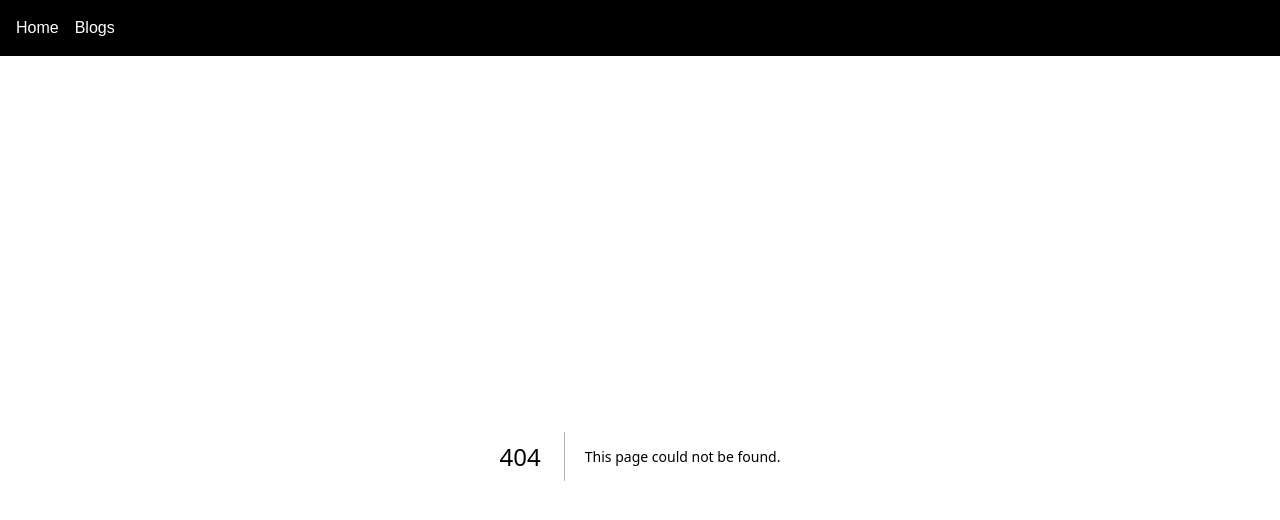
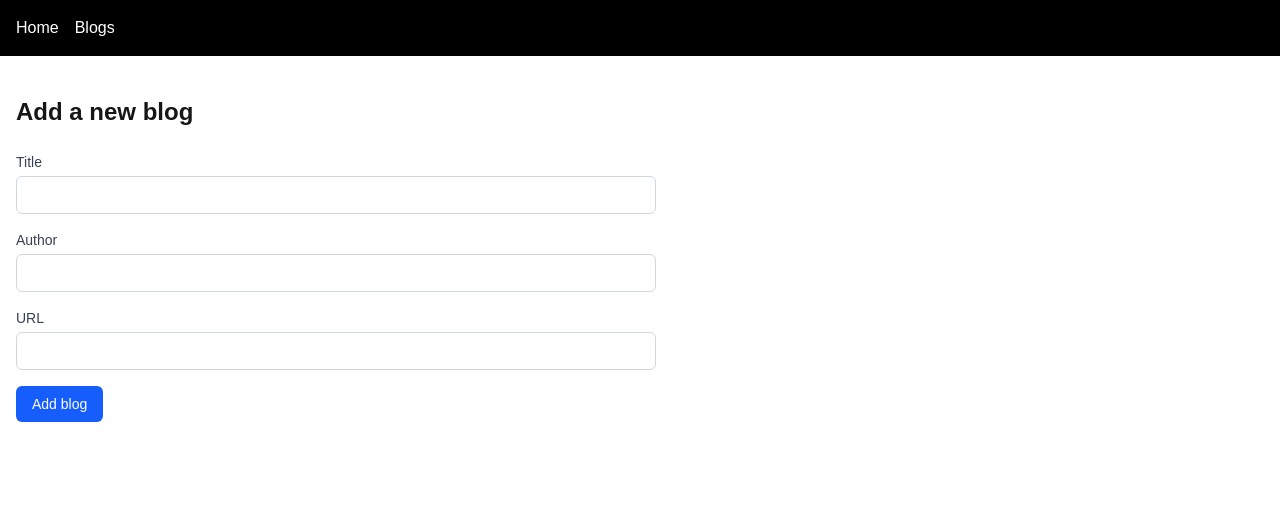
Before and after one commit to snr-roko/next-blog, a Next.js app: page /blogs/new in a window 1280 px wide. Before the commit this address had no page. Shown: the top 520 px of the page. Built offline with nearby package versions, Linux system fonts and the light colour scheme.

Commit message:
Exercise 2: Add New Blog functionality for adding a new blog using server components

```diff
--- /dev/null
+++ b/actions/newBlogAction.ts
@@ -0,0 +1,19 @@
+"use server"
+
+import { Blog, blogs } from "@/app/blogs/page"
+import {revalidatePath} from "next/cache"
+import { redirect } from "next/navigation"
+
+export async function createNewBlog(blog: FormData) {
+  const newBlog: Blog = {
+    id: blogs.length + 1,
+    title: blog.get("title") as string,
+    author: blog.get("author") as string,
+    url: blog.get("url") as string,
+    likes: 0
+  }
+  blogs.push(newBlog)
+
+  revalidatePath("/blogs")
+  redirect("/blogs")
+}
--- /dev/null
+++ b/app/blogs/new/page.tsx
@@ -0,0 +1,53 @@
+import { createNewBlog } from "@/actions/newBlogAction";
+
+export default function NewBlog() {
+    return (
+        <div className="max-w-2xl py-10 px-4">
+            <h1 className="text-2xl font-semibold mb-6">Add a new blog</h1>
+            <form className="space-y-4" action={createNewBlog}>
+                <div>
+                    <label htmlFor="title" className="block text-sm font-medium text-gray-700">
+                        Title
+                    </label>
+                    <input
+                        id="title"
+                        name="title"
+                        type="text"
+                        required
+                        className="mt-1 w-full rounded-md border border-gray-300 px-3 py-2 text-sm focus:outline-none focus:ring-2 focus:ring-blue-500"
+                    />
+                </div>
+                <div>
+                    <label htmlFor="author" className="block text-sm font-medium text-gray-700">
+                        Author
+                    </label>
+                    <input
+                        id="author"
+                        name="author"
+                        type="text"
+                        required
+                        className="mt-1 w-full rounded-md border border-gray-300 px-3 py-2 text-sm focus:outline-none focus:ring-2 focus:ring-blue-500"
+                    />
+                </div>
+                <div>
+                    <label htmlFor="url" className="block text-sm font-medium text-gray-700">
+                        URL
+                    </label>
+                    <input
+                        id="url"
+                        name="url"
+                        type="url"
+                        required
+                        className="mt-1 w-full rounded-md border border-gray-300 px-3 py-2 text-sm focus:outline-none focus:ring-2 focus:ring-blue-500"
+                    />
+                </div>
+                <button
+                    type="submit"
+                    className="rounded-md bg-blue-600 px-4 py-2 text-sm font-medium text-white hover:bg-blue-700"
+                >
+                    Add blog
+                </button>
+            </form>
+        </div>
+    )
+}
--- a/app/blogs/page.tsx
+++ b/app/blogs/page.tsx
@@ -1,13 +1,12 @@
-export default function Blogs () {
+export type Blog = {
+    id: number;
+    title: string;
+    author: string;
+    url: string;
+    likes: number;
+}
 
-    type Blog = {
-        id: number;
-        title: string;
-        author: string;
-        url: string;
-        likes: number;
-    }
-    const blogs: Blog[] = [
+export const blogs: Blog[] = [
         {
             id: 1,
             title: "Announcing Next.js 13",
@@ -23,6 +22,8 @@ export default function Blogs () {
             likes: 5,
         },
     ]
+
+export default function Blogs () {
     return (
         <div className="max-w-2xl py-10 px-4">
             <h1 className="text-2xl font-semibold mb-6">Blogs</h1>
```
